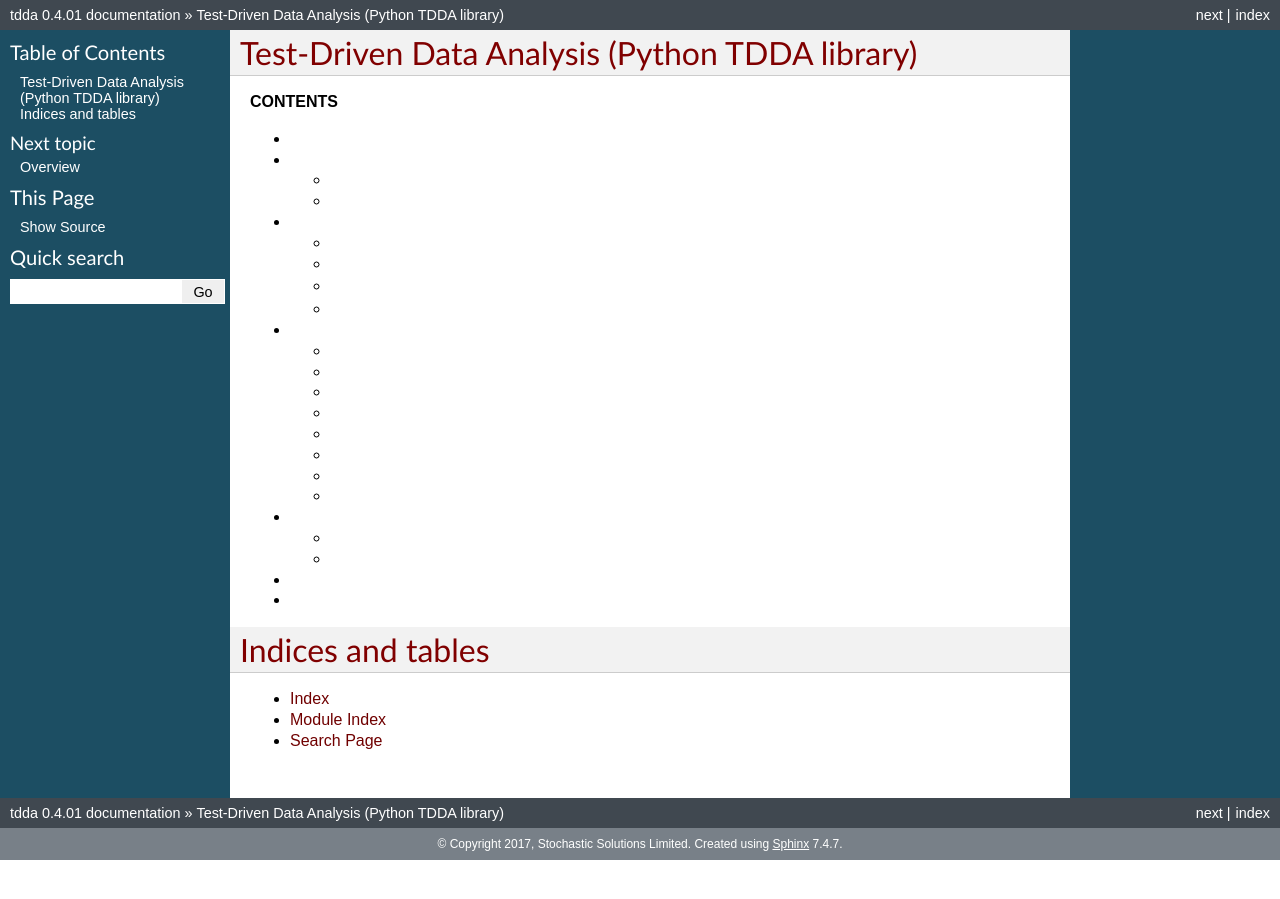
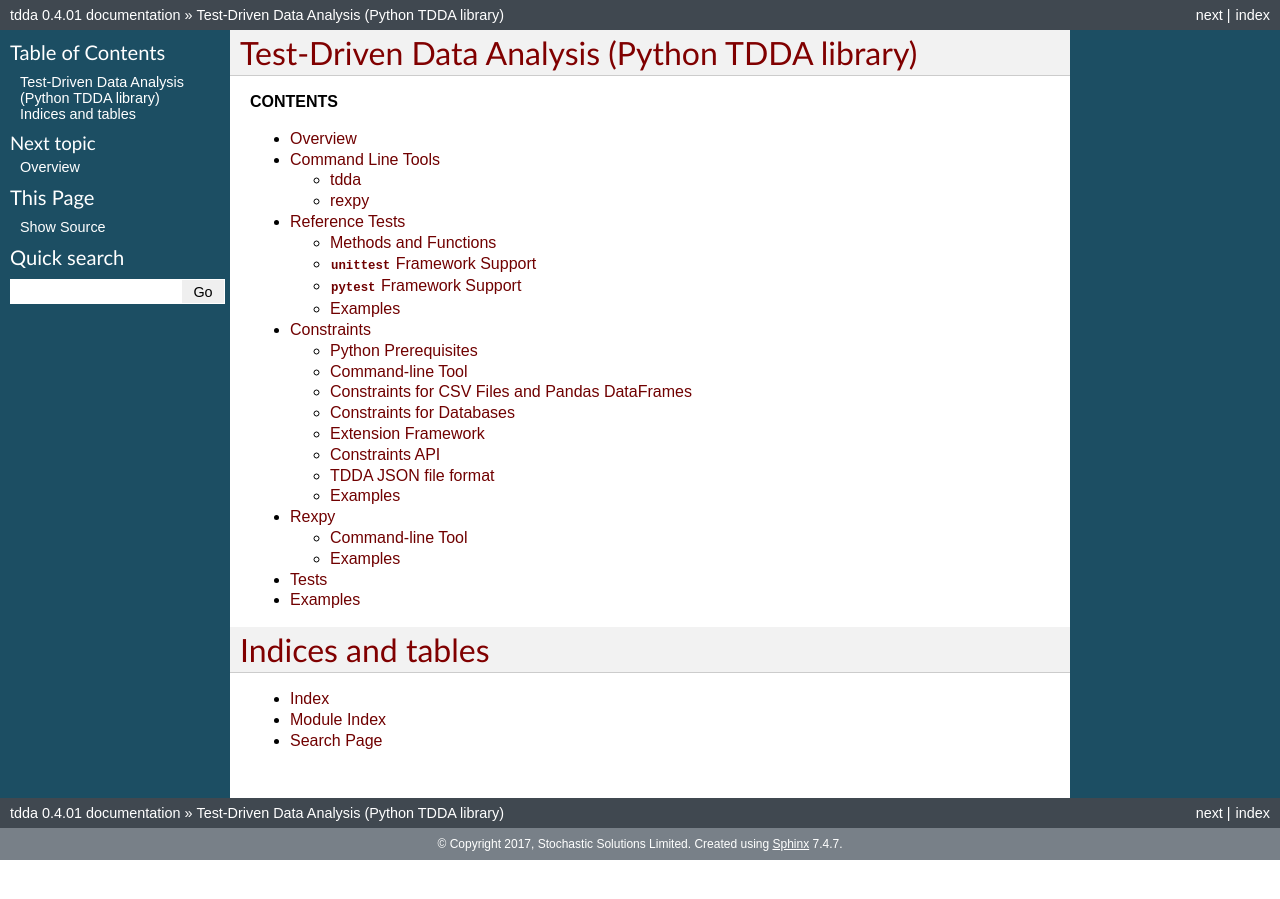
Before and after one commit to tdda/tdda, a Sphinx documentation site: the page built from doc/source/index.txt, in a window 1280 px wide. Built offline with Sphinx 7.4.7, drawn with Linux system fonts in a browser that asks for light colours.

Commit message:
more documentation styling tweaks

```diff
--- a/doc/source/_static/css/custom.css
+++ b/doc/source/_static/css/custom.css
@@ -107,7 +107,7 @@ div.sphinxsidebar input {
     font-size: 1em;
 }
 
-.toctree-l1 a, .toctree-l1 a:visited, .toctree-l1 a:hover {
+.wy-menu ul .toctree-l1 a, .wy-menu ul .toctree-l1 a:visited, .wy-menu ul .toctree-l1 a:hover {
     color: #FFFFFF;
 }
 
```
